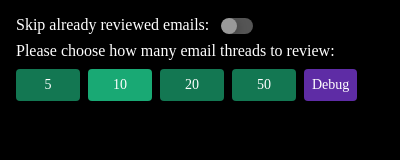
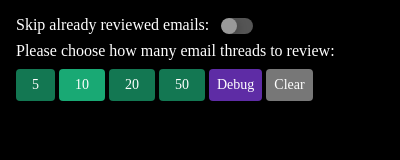
Before and after one commit to avidrucker/tree-swipe, a browser extension: page popup.html in a window 400 px wide. Drawn offline with nearby package versions, Linux system fonts and the light colour scheme.

Commit message:
refactor move clear button to setup screen

```diff
--- a/popup.html
+++ b/popup.html
@@ -22,30 +22,38 @@
       </div>
     </div>
     <div class="pb2">Please choose how many email threads to review:</div>
-    <div class="dib pr1">
-      <button id="five" class="f6 link dim pointer br2 bn w3 pv2 dib white bg-dark-green">
+    <div class="dib">
+      <button id="five" class="f6 link dim pointer br2 bn ph3 pv2 dib white bg-dark-green">
         5
       </button>
     </div>
-    <div class="dib pr1">
-      <button id="ten" class="f6 link dim pointer br2 bn w3 pv2 dib white bg-green">
+    <div class="dib">
+      <button id="ten" class="f6 link dim pointer br2 bn ph3 pv2 dib white bg-green">
         10
       </button>
     </div>
-    <div class="dib pr1">
-      <button id="twenty" class="f6 link dim pointer br2 bn w3 pv2 dib white bg-dark-green">
+    <div class="dib">
+      <button id="twenty" class="f6 link dim pointer br2 bn ph3 pv2 dib white bg-dark-green">
         20
       </button>
     </div>
-    <div class="dib pr1">
-      <button id="fifty" class="f6 link dim pointer br2 bn w3 pv2 dib white bg-dark-green">
+    <div class="dib">
+      <button id="fifty" class="f6 link dim pointer br2 bn ph3 pv2 dib white bg-dark-green">
         50
       </button>
     </div>
-    <div class="dib pr1">
+    <div class="dib">
       <button title="Print out state" id="debug2" class="f6 link dim br2 bn ph2 pv2 dib white bg-purple">
         Debug
       </button>
+    </div>
+    <div class="dib">
+      <button
+          title="Clear 'Reviewed' labels from threads"
+          id="clearReviewedLabels"
+          class="f6 link dim br2 bn ph2 pv2 dib white bg-gray">
+          Clear
+        </button>
     </div>
     <div id="setupMsg" class="pt2"></div>
   </section>
@@ -65,12 +73,6 @@
         </button>
         <button title="Apply the 'Cheese' label" id="applyCheese" class="f6 link dim br2 bn ph2 pv2 dib white bg-dark-red">
           &#129472; Label
-        </button>
-        <button
-          title="Clear 'Reviewed' labels from threads"
-          id="clearReviewedLabels"
-          class="f6 link dim br2 bn ph2 pv2 dib white bg-gray">
-          Clear
         </button>
       </div>
       <section>
```
